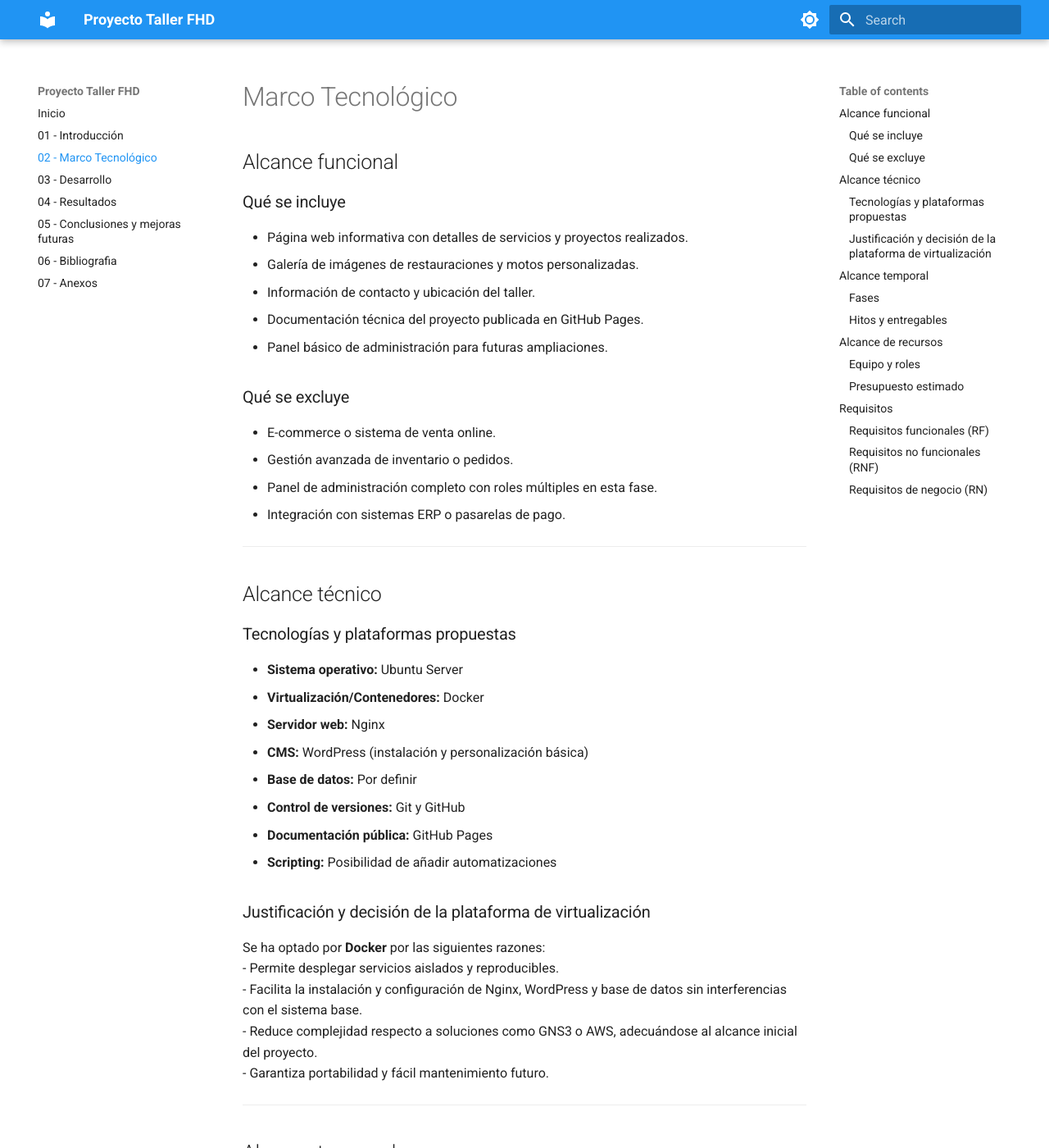
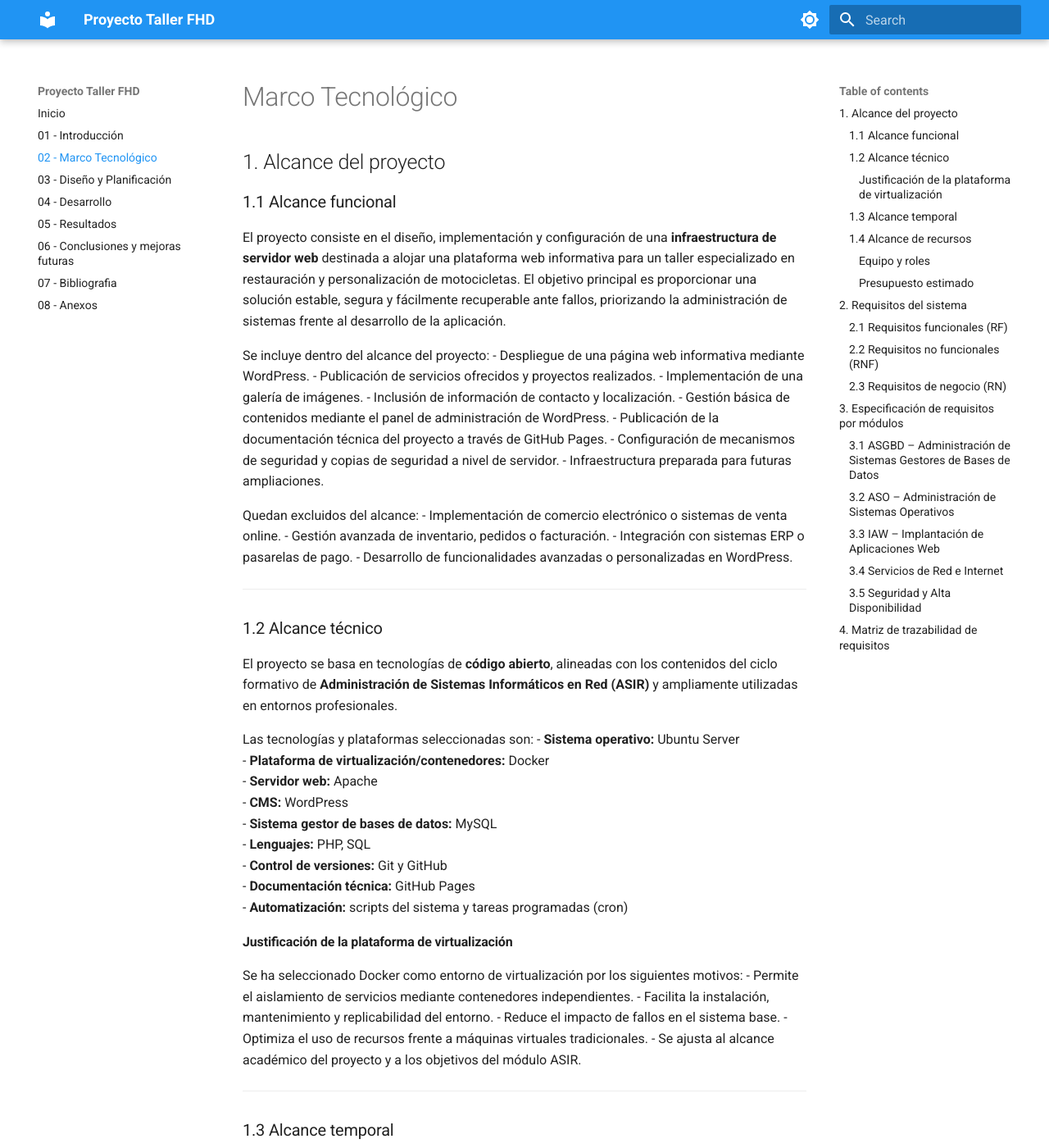
Before and after one commit to elimpermeable/Proyecto_Intermodular2ASIR_IJJ, an MkDocs documentation site: the page built from docs/02_marco_tecnologico.md, in a window 1280 px wide and 1400 px high. Shown: the whole window at 82% size. Built offline with MkDocs 1.6.1 and Material for MkDocs 9.7.7, drawn with Linux system fonts in a browser that asks for light colours; some of the changed text lies outside the part shown.

Commit message:
Actualizar estructura de documentación: agregar nuevos archivos y reorganizar

```diff
--- a/docs/02_marco_tecnologico.md
+++ b/docs/02_marco_tecnologico.md
@@ -1,146 +1,164 @@
 # Marco Tecnológico
 
-## Alcance funcional
+## 1. Alcance del proyecto
 
-### Qué se incluye
-- Página web informativa con detalles de servicios y proyectos realizados.
-- Galería de imágenes de restauraciones y motos personalizadas.
-- Información de contacto y ubicación del taller.
-- Documentación técnica del proyecto publicada en GitHub Pages.
-- Panel básico de administración para futuras ampliaciones.
+### 1.1 Alcance funcional
 
-### Qué se excluye
-- E-commerce o sistema de venta online.
-- Gestión avanzada de inventario o pedidos.
-- Panel de administración completo con roles múltiples en esta fase.
+El proyecto consiste en el diseño, implementación y configuración de una **infraestructura de servidor web** destinada a alojar una plataforma web informativa para un taller especializado en restauración y personalización de motocicletas. El objetivo principal es proporcionar una solución estable, segura y fácilmente recuperable ante fallos, priorizando la administración de sistemas frente al desarrollo de la aplicación.
+
+Se incluye dentro del alcance del proyecto:
+- Despliegue de una página web informativa mediante WordPress.
+- Publicación de servicios ofrecidos y proyectos realizados.
+- Implementación de una galería de imágenes.
+- Inclusión de información de contacto y localización.
+- Gestión básica de contenidos mediante el panel de administración de WordPress.
+- Publicación de la documentación técnica del proyecto a través de GitHub Pages.
+- Configuración de mecanismos de seguridad y copias de seguridad a nivel de servidor.
+- Infraestructura preparada para futuras ampliaciones.
+
+Quedan excluidos del alcance:
+- Implementación de comercio electrónico o sistemas de venta online.
+- Gestión avanzada de inventario, pedidos o facturación.
 - Integración con sistemas ERP o pasarelas de pago.
+- Desarrollo de funcionalidades avanzadas o personalizadas en WordPress.
 
 ---
 
-## Alcance técnico
+### 1.2 Alcance técnico
 
-### Tecnologías y plataformas propuestas
+El proyecto se basa en tecnologías de **código abierto**, alineadas con los contenidos del ciclo formativo de **Administración de Sistemas Informáticos en Red (ASIR)** y ampliamente utilizadas en entornos profesionales.
+
+Las tecnologías y plataformas seleccionadas son:
 - **Sistema operativo:** Ubuntu Server
-- **Virtualización/Contenedores:** Docker
-- **Servidor web:** Nginx
-- **CMS:** WordPress (instalación y personalización básica)
-- **Base de datos:** Por definir
+- **Plataforma de virtualización/contenedores:** Docker
+- **Servidor web:** Apache
+- **CMS:** WordPress
+- **Sistema gestor de bases de datos:** MySQL
+- **Lenguajes:** PHP, SQL
 - **Control de versiones:** Git y GitHub
-- **Documentación pública:** GitHub Pages
-- **Scripting:** Posibilidad de añadir automatizaciones
+- **Documentación técnica:** GitHub Pages
+- **Automatización:** scripts del sistema y tareas programadas (cron)
 
-### Justificación y decisión de la plataforma de virtualización
-Se ha optado por **Docker** por las siguientes razones:
-- Permite desplegar servicios aislados y reproducibles.
-- Facilita la instalación y configuración de Nginx, WordPress y base de datos sin interferencias con el sistema base.
-- Reduce complejidad respecto a soluciones como GNS3 o AWS, adecuándose al alcance inicial del proyecto.
-- Garantiza portabilidad y fácil mantenimiento futuro.
+#### Justificación de la plataforma de virtualización
+
+Se ha seleccionado Docker como entorno de virtualización por los siguientes motivos:
+- Permite el aislamiento de servicios mediante contenedores independientes.
+- Facilita la instalación, mantenimiento y replicabilidad del entorno.
+- Reduce el impacto de fallos en el sistema base.
+- Optimiza el uso de recursos frente a máquinas virtuales tradicionales.
+- Se ajusta al alcance académico del proyecto y a los objetivos del módulo ASIR.
 
 ---
 
-## Alcance temporal
+### 1.3 Alcance temporal
 
-### Fases
-1. **Planificación y caracterización del reto**
-   - Documentación inicial: RA1.1, RA1.2, RA1.3 y RA1.4
-   - Entregable: Introducción y análisis del contexto
+El proyecto se desarrollará en las siguientes fases:
 
-2. **Implementación del entorno técnico**
-   - Configuración de servidor Ubuntu con contenedores Docker
-   - Instalación de Nginx, WordPress y base de datos
-   - Entregable: Repositorio funcional y entorno Docker operativo
+1. **Planificación y análisis**
+   Definición del contexto, objetivos y requisitos del sistema.
+   Entregable: documentación inicial del proyecto.
 
-3. **Publicación y documentación**
-   - Configuración de GitHub Pages con MkDocs
-   - Documentación completa de requisitos, alcance y estructura
-   - Entregable: Página web pública y documentación técnica
+2. **Implementación del entorno de sistemas**
+   Instalación y configuración de Ubuntu Server, despliegue del entorno Docker y configuración de Apache, MySQL y WordPress.
+   Entregable: entorno servidor operativo.
 
-### Hitos y entregables
-- **Hito 1:** Repositorio configurado con Docker y servicios iniciales.
-- **Hito 2:** Publicación en GitHub Pages y entrega final de documentación.
+3. **Seguridad, copias de seguridad y documentación**
+   Aplicación de medidas de seguridad, configuración de HTTPS, automatización de copias de seguridad y publicación de la documentación técnica.
+   Entregable: sistema validado y documentación final.
+
+Los principales hitos del proyecto son:
+- **Hito 1:** servidor configurado con servicios funcionales.
+- **Hito 2:** sistema seguro, documentado y listo para entrega.
 
 ---
 
-## Alcance de recursos
+### 1.4 Alcance de recursos
 
-### Equipo y roles
-- **Alumnos desarrolladores:** Responsables de la planificación, implementación y documentación del proyecto.
-- **Tutor del proyecto:** Supervisión y validación de los entregables.
+#### Equipo y roles
+- **Alumno (administrador de sistemas):** responsable del diseño, configuración, automatización y documentación del sistema.
+- **Tutor del proyecto:** supervisión y validación de los entregables.
 
-### Presupuesto estimado
-- Uso de software libre y plataformas gratuitas: Docker, Ubuntu, WordPress, GitHub Pages.
-- Coste de hardware mínimo: ordenador del alumno y conexión a internet.
-- Presupuesto aproximado: 0 € (sin licencias de pago ni infraestructura adicional).
+#### Presupuesto estimado
+
+El proyecto se desarrolla utilizando exclusivamente software libre y servicios gratuitos:
+- Ubuntu Server, Docker, Apache, MySQL y WordPress.
+- GitHub y GitHub Pages para control de versiones y documentación.
+
+El coste económico del proyecto es **nulo**, limitándose al uso del equipo personal del alumno y conexión a internet.
 
 ---
 
-## Requisitos
+## 2. Requisitos del sistema
 
-### Requisitos funcionales (RF)
-- **RF-001:** Sistema de gestión de productos/catálogo
-- **RF-002:** Búsqueda y filtrado de productos
-- **RF-003:** Panel de administración por empresa
+### 2.1 Requisitos funcionales (RF)
 
-### Requisitos no funcionales (RNF)
-- **RNF-001:** Tiempo de carga < 2 segundos
-- **RNF-002:** Diseño responsive
-- **RNF-003:** Backup diario automático
-
-### Requisitos de negocio (RN)
-- **RN-001:** Mejorar visibilidad online del sector
-- **RN-002:** Cumplimiento RGPD/LOPD
----
-# Especificación de requisitos por módulos
-
-El proyecto debe cubrir requisitos específicos de cada módulo del ciclo:
-
-## ASGBD (Administración de Sistemas Gestores de Bases de Datos)
-
-- Instalación y configuración de un sistema gestor de base de datos (MySQL/PostgreSQL)
-- Creación de la estructura de base de datos (tablas principales según el proyecto)
-- Configuración de seguridad básica (usuarios, permisos)
-- Script de backup automático de la base de datos
-
-## ASO (Administración de Sistemas Operativos)
-
-- Instalación y configuración de sistema operativo Linux en entorno virtualizado (GNS3, AWS o Docker)
-- Gestión de usuarios, permisos y políticas de seguridad básicas
-- Configuración de servicios del sistema (Apache, MySQL)
-- Script de automatización para backups o tareas administrativas básicas
-
-## IAW (Implantación de Aplicaciones Web)
-
-- Instalación y configuración del servidor Apache
-- Instalación y configuración de WordPress
-- Administración de usuarios en WordPress
-- Acceso a base de datos desde PHP (conexión y consultas básicas)
-- Personalización básica de WordPress (tema o plugin simple)
-
-## Servicios de Red e Internet
-
-- Configuración de SSH para acceso remoto seguro
-- Configuración de DNS básico (o uso de DNS externo)
-- Configuración de Apache como servidor web
-
-## Seguridad y Alta Disponibilidad
-
-- Configuración de firewall básico (iptables/ufw, AWS Security Groups o reglas de red Docker)
-- Configuración de HTTPS/SSL
-- Análisis básico de amenazas y medidas de protección implementadas
-- Si se usa AWS: configuración de VPC con subredes públicas y privadas
-- Si se usa Docker: configuración de redes Docker personalizadas para aislar servicios
+- **RF-001:** El sistema debe permitir la gestión de contenidos informativos mediante un CMS.
+- **RF-002:** El sistema debe permitir la visualización estructurada de servicios y proyectos.
+- **RF-003:** El sistema debe disponer de un panel básico de administración del contenido.
 
 ---
 
-## Matriz de trazabilidad de requisitos
+### 2.2 Requisitos no funcionales (RNF)
 
-| ID | Descripción | Tipo | ASGBD | ASO | IAW | Serv. Red | Seguridad | Estado |
-|---|---|---|:---:|:---:|:---:|:---:|:---:|---|
-| RF-001 | Sistema de gestión de productos/catálogo | Funcional | ✓ | - | ✓ | - | - | Planificado |
-| RF-002 | Búsqueda y filtrado de productos | Funcional | ✓ | - | ✓ | - | - | Planificado |
-| RF-003 | Panel de administración por empresa | Funcional | ✓ | ✓ | ✓ | - | ✓ | Planificado |
-| RNF-001 | Tiempo de carga < 2 segundos | No funcional | - | ✓ | ✓ | ✓ | - | Planificado |
-| RNF-002 | Diseño responsive | No funcional | - | - | ✓ | - | - | Planificado |
-| RNF-003 | Backup diario automático | No funcional | ✓ | ✓ | - | - | ✓ | Planificado |
-| RN-001 | Mejorar visibilidad online del sector | Negocio | - | - | ✓ | ✓ | - | Planificado |
-| RN-002 | Cumplimiento RGPD/LOPD | Negocio | ✓ | ✓ | - | - | ✓ | Planificado |
+- **RNF-001:** El sistema debe garantizar un tiempo de carga adecuado para el acceso web.
+- **RNF-002:** El sitio web debe ser accesible desde distintos dispositivos (diseño responsive).
+- **RNF-003:** El sistema debe disponer de **copias de seguridad completas a nivel de servidor**, que permitan la recuperación ante fallos físicos o lógicos.
+- **RNF-004:** El sistema debe garantizar comunicaciones seguras mediante el uso de **HTTPS**.
+
+---
+
+### 2.3 Requisitos de negocio (RN)
+
+- **RN-001:** Mejorar la visibilidad online del taller y su presencia digital.
+- **RN-002:** Cumplir con la normativa vigente en materia de protección de datos (RGPD/LOPD).
+
+---
+
+## 3. Especificación de requisitos por módulos
+
+### 3.1 ASGBD – Administración de Sistemas Gestores de Bases de Datos
+- Instalación y configuración del sistema gestor de bases de datos MySQL.
+- Creación y gestión de la estructura de base de datos utilizada por WordPress.
+- Configuración de usuarios y permisos.
+- Inclusión de la base de datos en las copias de seguridad del servidor.
+
+---
+
+### 3.2 ASO – Administración de Sistemas Operativos
+- Instalación y configuración de Ubuntu Server en entorno Docker.
+- Gestión de usuarios, permisos y políticas básicas de seguridad.
+- Configuración y control de servicios del sistema (Apache y MySQL).
+- Automatización de tareas administrativas mediante scripts y cron.
+- Implementación de copias de seguridad completas del entorno.
+
+---
+
+### 3.3 IAW – Implantación de Aplicaciones Web
+- Instalación y configuración del servidor web Apache.
+- Instalación y configuración de WordPress.
+- Administración de usuarios del CMS.
+- Conexión entre WordPress y la base de datos MySQL.
+- Personalización básica de la aplicación web.
+
+---
+
+### 3.4 Servicios de Red e Internet
+- Configuración de acceso remoto seguro mediante SSH.
+- Configuración de DNS básico o uso de DNS externo.
+- Publicación del servicio web mediante Apache.
+
+---
+
+### 3.5 Seguridad y Alta Disponibilidad
+- Configuración de firewall básico mediante ufw o reglas de red Docker.
+- Implementación de certificados SSL mediante **Let’s Encrypt**.
+- Configuración de Apache para forzar el uso de HTTPS.
+- Análisis básico de amenazas y aplicación de medidas de protección.
+- Aislamiento de servicios mediante redes Docker personalizadas.
+- Protección frente a pérdida de datos mediante copias de seguridad a nivel de servidor.
+
+---
+
+## 4. Matriz de trazabilidad de requisitos
+
+La matriz de trazabilidad permite relacionar los requisitos definidos con los módulos del ciclo formativo de ASIR, asegurando la coherencia entre los objetivos del proyecto, los contenidos formativos y los entregables finales.
--- a/mkdocs.yml
+++ b/mkdocs.yml
@@ -23,11 +23,12 @@ nav:
   - Inicio: index.md
   - 01 - Introducción: 01_Introduccion.md
   - 02 - Marco Tecnológico: 02_marco_tecnologico.md
-  - 03 - Desarrollo: 03_Desarrollo.md
-  - 04 - Resultados: 04_Resultados.md
-  - 05 - Conclusiones y mejoras futuras: 05_Conclusiones y mejoras futuras.md
-  - 06 - Bibliografia: 06_Bibliografia.md
-  - 07 - Anexos: 07_Anexos.md
+  - 03 - Diseño y Planificación: 03_Diseño y Planificacion.md
+  - 04 - Desarrollo: 04_Desarrollo.md
+  - 05 - Resultados: 05_Resultados.md
+  - 06 - Conclusiones y mejoras futuras: 06_Conclusiones y mejoras futuras.md
+  - 07 - Bibliografia: 07_Bibliografia.md
+  - 08 - Anexos: 08_Anexos.md
 
 
 #  - Guía: guia.md
```
Also changed, not shown: docs/03_Diseño y Planificacion.md (added, +1 -0 lines), docs/04_Desarrollo.md (renamed from docs/03_Desarrollo.md), docs/08_Resultados.md (renamed from docs/04_Resultados.md).
